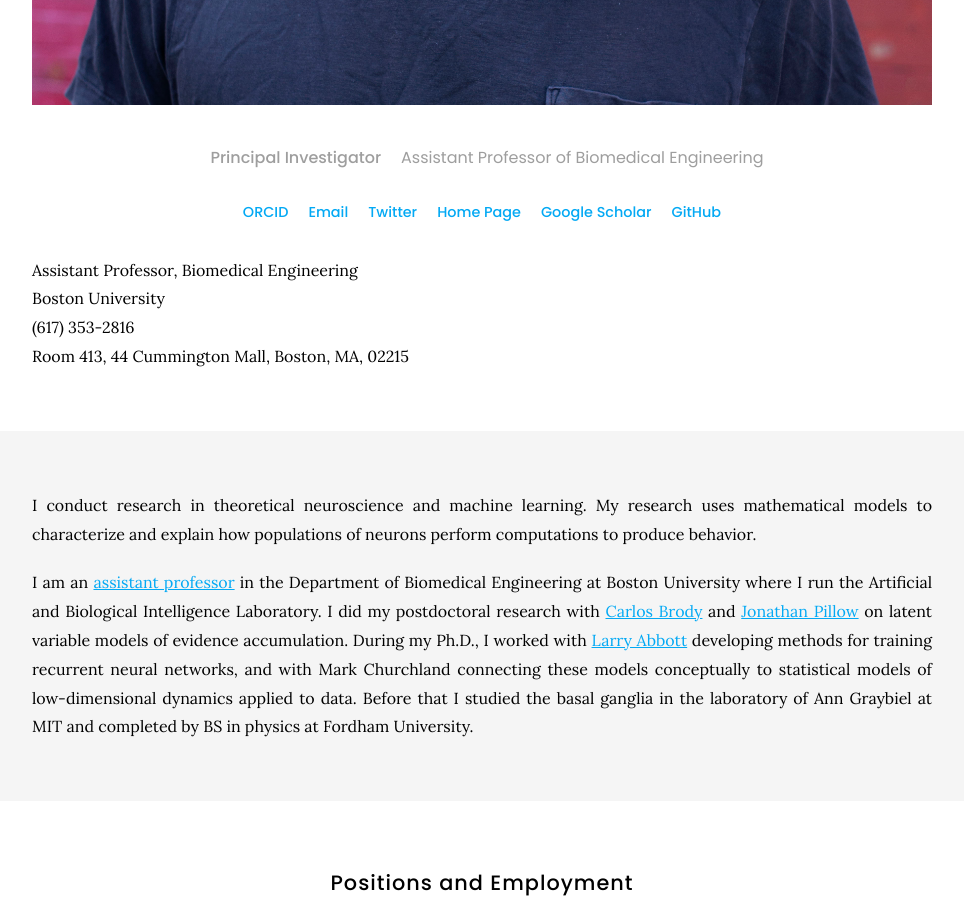
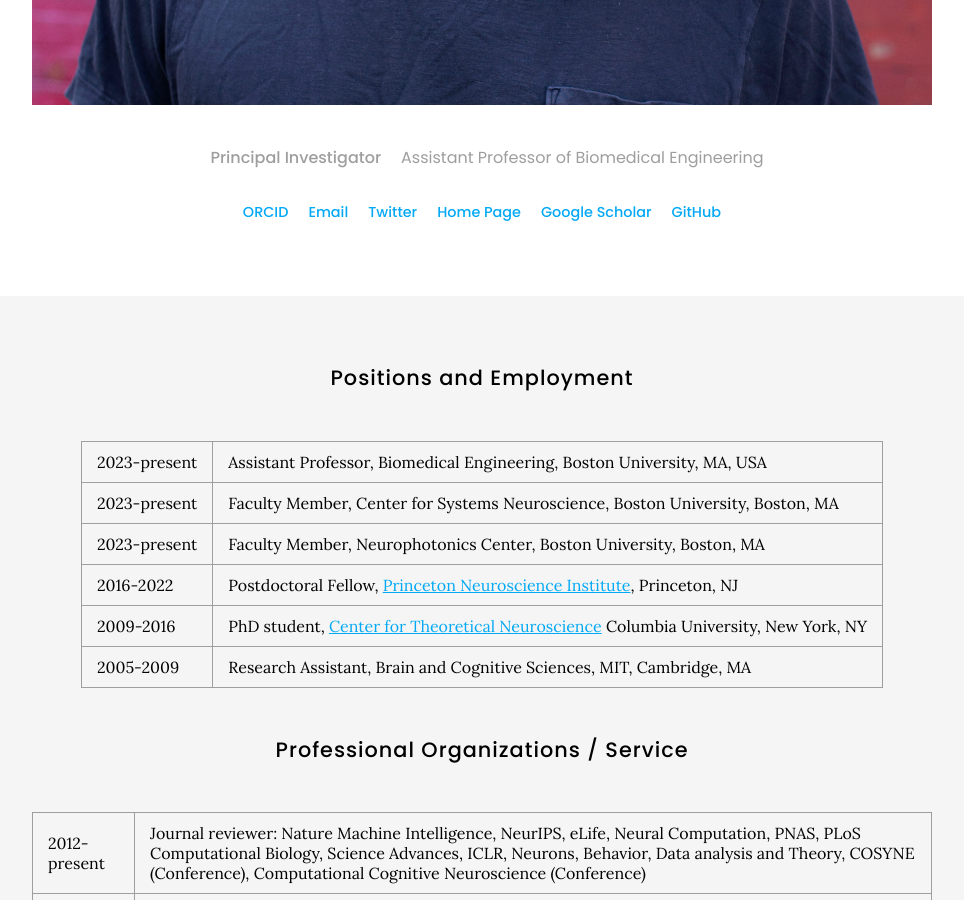
Before and after one commit to GrantMcConachie/depasquale-lab.github.io, a Jekyll site: the page built from _members/brian-depasquale.md, in a window 1280 px wide and 900 px high, scrolled down 953 px. Shown: the whole window, without its empty margins (158-1122 px from the left). Built offline with Jekyll 4.4.1, drawn with Linux system fonts in a browser that asks for light colours; nearby versions of some CDN libraries.

Commit message:
changed brian

```diff
--- a/_members/brian-depasquale.md
+++ b/_members/brian-depasquale.md
@@ -16,17 +16,6 @@ links:
   google-scholar: dkRSv1AAAAAJ&hl=en
   github: briandepasquale
 ---
-
-Assistant Professor, Biomedical Engineering <br />
-Boston University <br />
-(617) 353-2816 <br />
-Room 413, 44 Cummington Mall, Boston, MA, 02215
-
-{% include section.html %}
-
-I conduct research in theoretical neuroscience and machine learning. My research uses mathematical models to characterize and explain how populations of neurons perform computations to produce behavior.
-
-I am an [assistant professor](https://www.bu.edu/eng/profile/brian-depasquale-ph-d/) in the Department of Biomedical Engineering at Boston University where I run the Artificial and Biological Intelligence Laboratory. I did my postdoctoral research with [Carlos Brody](http://brodylab.org/) and [Jonathan Pillow](http://pillowlab.princeton.edu/jpillow/) on latent variable models of evidence accumulation. During my Ph.D., I worked with [Larry Abbott](http://www.columbia.edu/cu/neurotheory/Larry/) developing methods for training recurrent neural networks, and with Mark Churchland connecting these models conceptually to statistical models of low-dimensional dynamics applied to data. Before that I studied the basal ganglia in the laboratory of Ann Graybiel at MIT and completed by BS in physics at Fordham University.
 
 {% include section.html %}
 
```
Also changed, not shown: _members/economo-lab.md (+1 -1 lines), _members/howe-lab.md (+1 -1 lines), _members/scott-lab.md (+1 -1 lines), _members/younger-lab.md (+1 -1 lines), team/index.md (+9 -2 lines).
